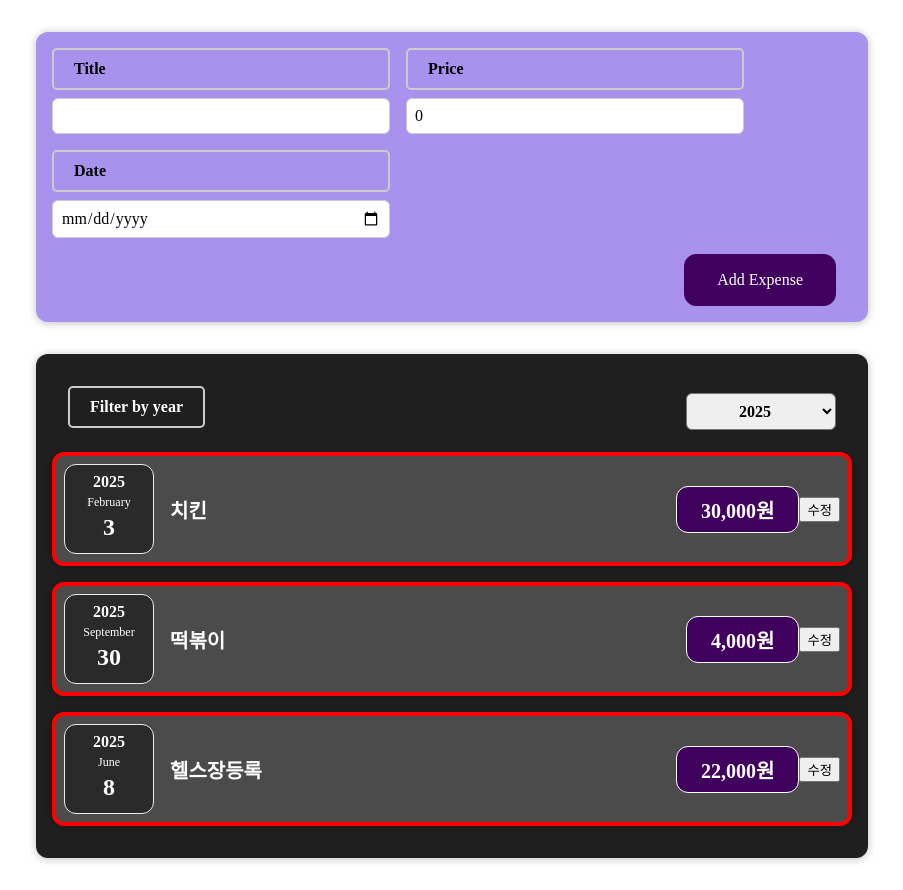
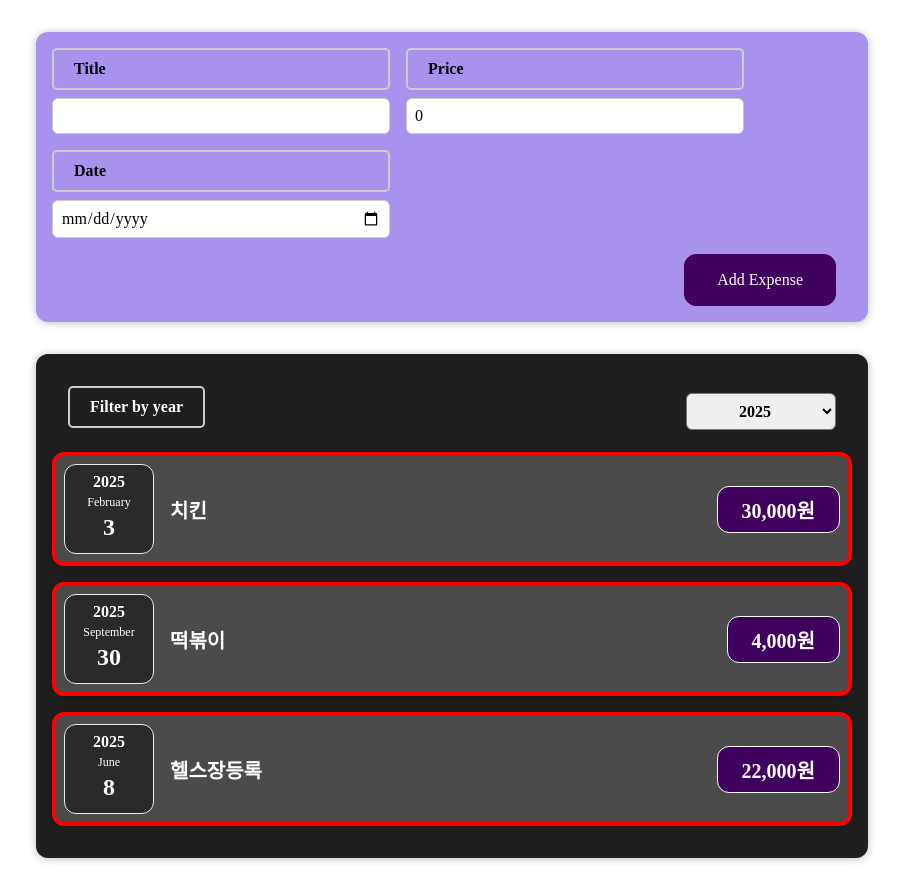
Before and after one commit to hee123hee/react-study202501, a React (Vite) app: page / in a window 1280 px wide. Shown: the whole page, without its empty margins (188-1091 px from the left). Built offline with nearby package versions, Linux system fonts and the light colour scheme.

Commit message:
3-1-1. 동적 리스트 렌더링과 key prop

```diff
--- a/src/App.jsx
+++ b/src/App.jsx
@@ -19,10 +19,6 @@ import ExpenseFilter from "./components/expenses/ExpenseFilter.jsx";
 // const $h1 = React.createElement('h1', null, '안녕 리액트 !!');
 
 const App = () => {
-
-
-
-
 
     // 서버에서 지출항목 JSON이 응답됨
     const expenses = [
@@ -49,7 +45,6 @@ const App = () => {
         console.log('상향식 데이터 전달용 함수 호출! : ');
         // console.log(newUserData);
         expenses.push(newUserData);
-
         console.log(expenses);
 
     };
--- a/src/components/expenses/ExpenseItem.jsx
+++ b/src/components/expenses/ExpenseItem.jsx
@@ -1,53 +1,34 @@
-import React, {useState} from 'react';
-import './ExpenseItem.css'
-import ExpenseDate from "./ExpenseDate";
+import React, { useState } from 'react';
+import './ExpenseItem.css';
+import ExpenseDate from './ExpenseDate';
 import Card from '../ui/Card';
 
-const ExpenseItem = ({expense}) => {
+const ExpenseItem = ({ expense }) => {
+    // console.log('props: ', props);
+    const { title, price, date } = expense;
 
-    //상태값을 처리하는 함수(Hook)
+    // 상태값을 처리하는 함수(hook)
     /*
-        useState훅의 리턴값은 배열이며
-        첫번째 요소는 관리할 상태값의 초기값
-        두번째 요소는 해당 상태값을 변경할 때 사용하는 setter함수
-     */
-    // console.log('props:' ,props);
-    const {title, price, date} = expense;
-
+      useState훅의 리턴값은 배열이며
+      첫번째 요소는 관리할 상태값의 초기값
+      두번째 요소는 해당 상태값을 변경할 때 사용하는 setter함수
+    */
     const [itemTitle, setItemTitle] = useState(title);
     // console.log('itemTitle:', itemTitle);
-
 
     // 원화 표기법으로 변환
     const formatPrice = new Intl.NumberFormat('ko-KR').format(price);
 
-    // 이벤트 핸들러 정의
-    function handleClick(e) {
-        /*
-         리액트는 단순히 변수가 변경된다고 화면의 렌더링을 변경하지 않고
-         오로지 상태값의 변경에 의해서만 렌더링을 변경
-         */
-        // itemTitle ='짜장면';
-        setItemTitle('짜장면');
-
-
-    }
 
     return (
         <Card className='expense-item'>
-            <ExpenseDate expenseDate={date}/>
+            <ExpenseDate expenseDate={date} />
             <div className='expense-item__description'>
                 <h2>{itemTitle}</h2>
                 <div className='expense-item__price'>{formatPrice}원</div>
             </div>
-
-            <button id='btn1'
-                    onClick={handleClick}>
-                    수정
-            </button>
         </Card>
     );
 };
 
-
 export default ExpenseItem;
--- a/src/components/expenses/ExpenseList.jsx
+++ b/src/components/expenses/ExpenseList.jsx
@@ -1,9 +1,11 @@
-import React from 'react';
+import React, {useState} from 'react';
 import ExpenseItem from "./ExpenseItem";
 import './ExpenseList.css'
 import ExpenseFilter from "./ExpenseFilter.jsx";
 
 const ExpenseList = ({expenses}) => {
+
+    const [year, setYear] = useState(new Date().getFullYear().toString());
 
     console.log('필터 연도값을 출력');
 
```
